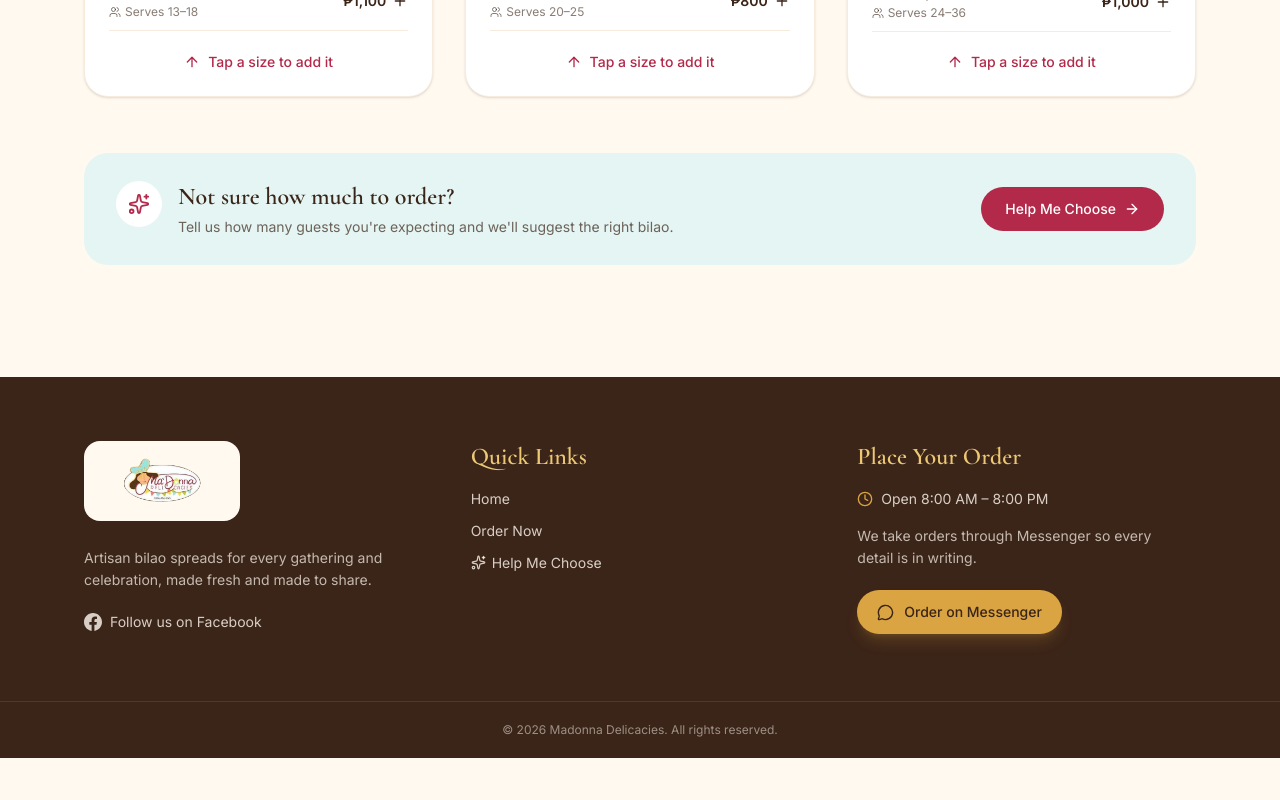
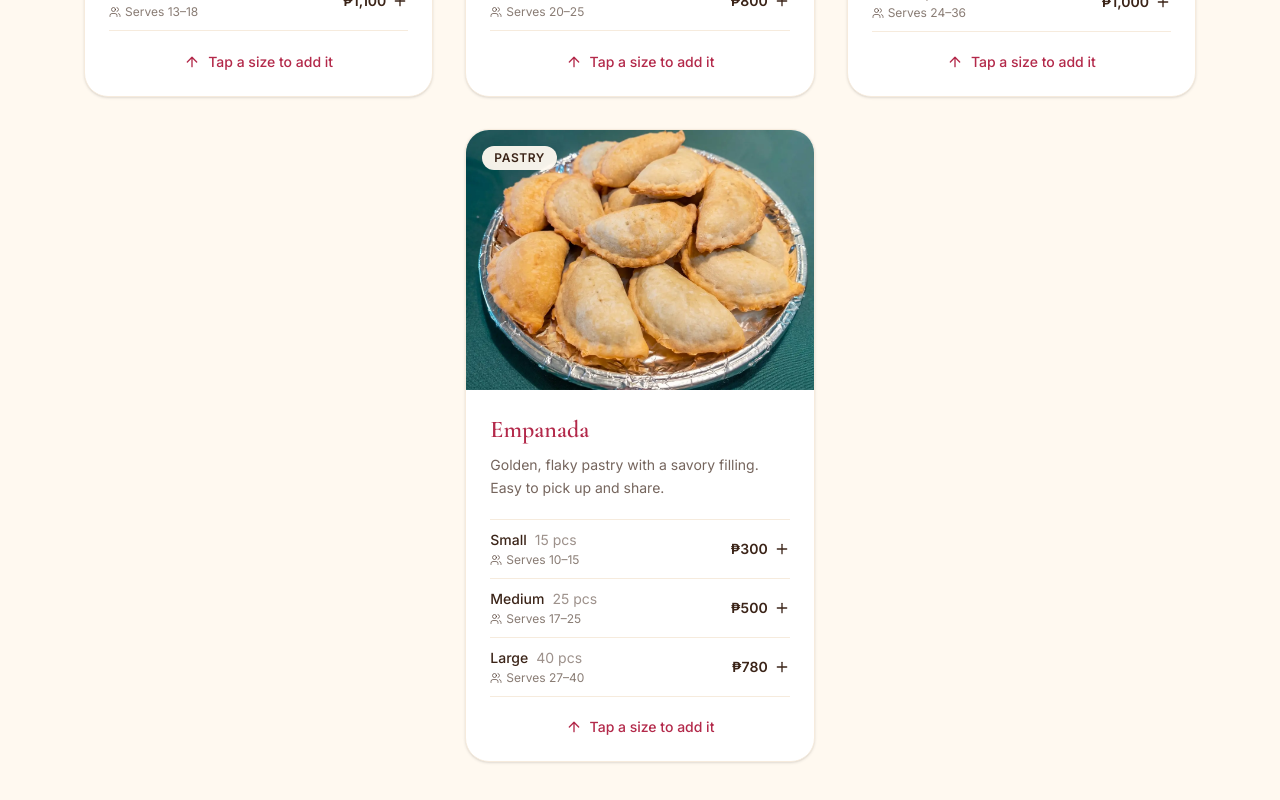
Before and after one commit to enzoperce35/madonna-delicacies, a React (Vite) app: page / in a window 1280 px wide. Shown: the part 3140-3940 px from the top of the page. Before the commit the page ends 3898 px from the top, so only its background shows below. Built offline with nearby package versions, Linux system fonts and the light colour scheme; no server answers.

Commit message:
added empanada

```diff
--- a/src/components/ProductsGrid.jsx
+++ b/src/components/ProductsGrid.jsx
@@ -22,7 +22,7 @@ export default function ProductsGrid({ onHelpClick }) {
       </div>
 
       {/* Grid */}
-      <div className="mt-10 grid gap-6 sm:mt-14 sm:grid-cols-2 sm:gap-8 lg:grid-cols-3">
+      <div className="mt-10 grid gap-6 sm:mt-14 sm:grid-cols-2 sm:gap-8 lg:grid-cols-3 lg:[&>*:last-child:nth-child(3n+1)]:col-start-2">
         {products.map((product) => (
           <ProductCard key={product.id} product={product} />
         ))}
--- a/src/data/products.js
+++ b/src/data/products.js
@@ -22,6 +22,8 @@ const s = (name, price, pax, pieces = null) => ({
 
 // Lumpiang Shanghai: a standard gathering is 3-6 pcs per person
 const lumpiaPax = (pcs) => [Math.round(pcs / 6), Math.round(pcs / 4)]
+// Empanada: a standard gathering is 1-2 pcs per person
+const empanadaPax = (pcs) => [Math.round(pcs / 1.5), pcs]
 
 const baseProducts = [
   {
@@ -117,6 +119,18 @@ const baseProducts = [
       s('XL', 1000, lumpiaPax(144), 144),
     ],
   },
+  {
+    id: 'empanada',
+    name: 'Empanada',
+    category: 'Pastry',
+    description: 'Golden, flaky pastry with a savory filling. Easy to pick up and share.',
+    image: null,
+    sizes: [
+      s('Small', 300, empanadaPax(15), 15),   // REPLACE: name, price, pieces
+      s('Medium', 500, empanadaPax(25),25),
+      s('Large', 780, empanadaPax(40), 40),
+    ],
+  },
 ]
 
 export const products = baseProducts.map((product) => ({
--- a/src/utils/recommend.js
+++ b/src/utils/recommend.js
@@ -12,6 +12,7 @@ const APPEAL = {
   'chicken-wings':     { adult: 0.8, kid: 0.8 },
   siomai:              { adult: 0.7, kid: 0.3 },
   'lumpiang-shanghai': { adult: 0.8, kid: 0.8 },
+  empanada:            { adult: 0.9, kid: 0.3 },
 }
 
 // YOUR food score (0 to 10). Higher = more likely to be recommended first.
@@ -25,6 +26,7 @@ const FOOD_SCORE = {
     'chicken-wings':     7,
     siomai:              5,
     'lumpiang-shanghai': 7,
+    empanada:            8,
   }
 
 // How strongly the food score affects ranking (3 = as strong as kid/adult appeal)
@@ -116,6 +118,7 @@ export function recommendByBudget(guests, kidsCount, budget) {
     chicken: inGroup(['Chicken']),
     kakanin: inGroup(['Kakanin']),
     snack: inGroup(['Dimsum', 'Lumpia']),
+    snack: inGroup(['Dimsum', 'Lumpia', 'Pastry']),
   }
 
   // Generate base combinations adhering to your specific guest rules
```
Also changed, not shown: src/assets/images/products/empanada.webp (added).
